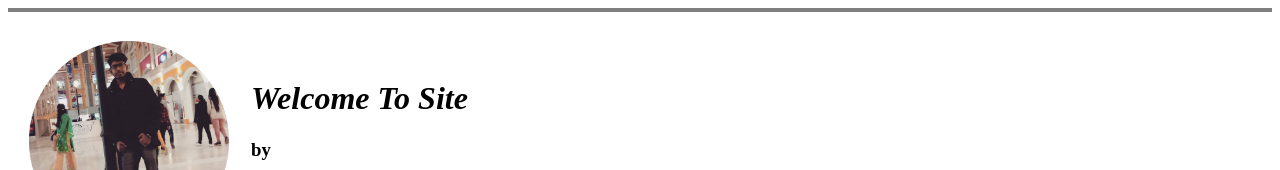
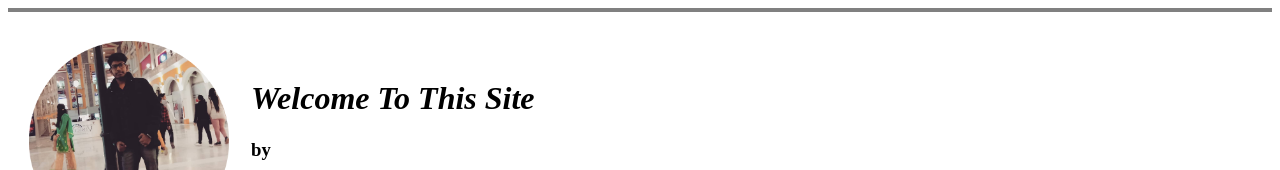
Before and after one commit to Utkarshjohari10/cv, a plain HTML site: page index.html in a window 1280 px wide. Shown: the top 170 px of the page. Drawn offline with Linux system fonts and the light colour scheme.

Commit message:
update index.html

```diff
--- a/index.html
+++ b/index.html
@@ -9,7 +9,7 @@
             <tr>
                 <td><img src="image\utkarsh.jpg-modified.png" height="200" width="200" value="photo"></td>
             <td>
-                <h1><em><strong>Welcome To Site</strong></em></h1>
+                <h1><em><strong>Welcome To This Site</strong></em></h1>
                 <h3>by</h3>
                 <h2><em><strong>utkarsh johari</strong></em></h2>
             </td>
```
